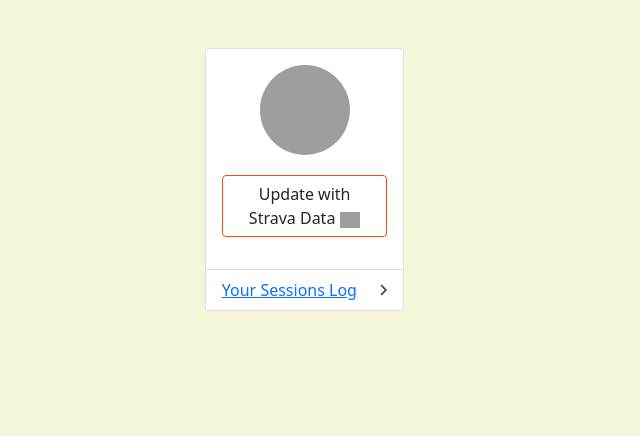
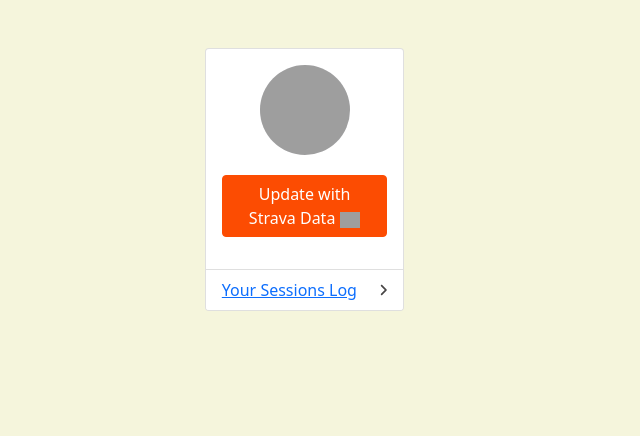
Before and after one commit to filpedias/SurfTracker, a Django app: template templates/home.html in a window 1280 px wide, with the pointer over the restyled element. Shown: the part 56-492 px from the top of the page, without its empty margins (0-640 px from the left). Run offline with Django 3.2, Linux system fonts and the light colour scheme; the template is opened without the code that fills it, so the values that code supplies are empty; some libraries are stand-ins or nearby versions; grey boxes are pictures that could not be loaded.

Commit message:
Update home.css

```diff
--- a/static/css/home.css
+++ b/static/css/home.css
@@ -157,7 +157,8 @@
     margin-top: 0.25rem;
 }
 .btn-outline-strava:hover {
-    border-color: #FC4C02;
+    background-color: #FC4C02;
+    color: white
 }
 
 .strava-logo {
```
